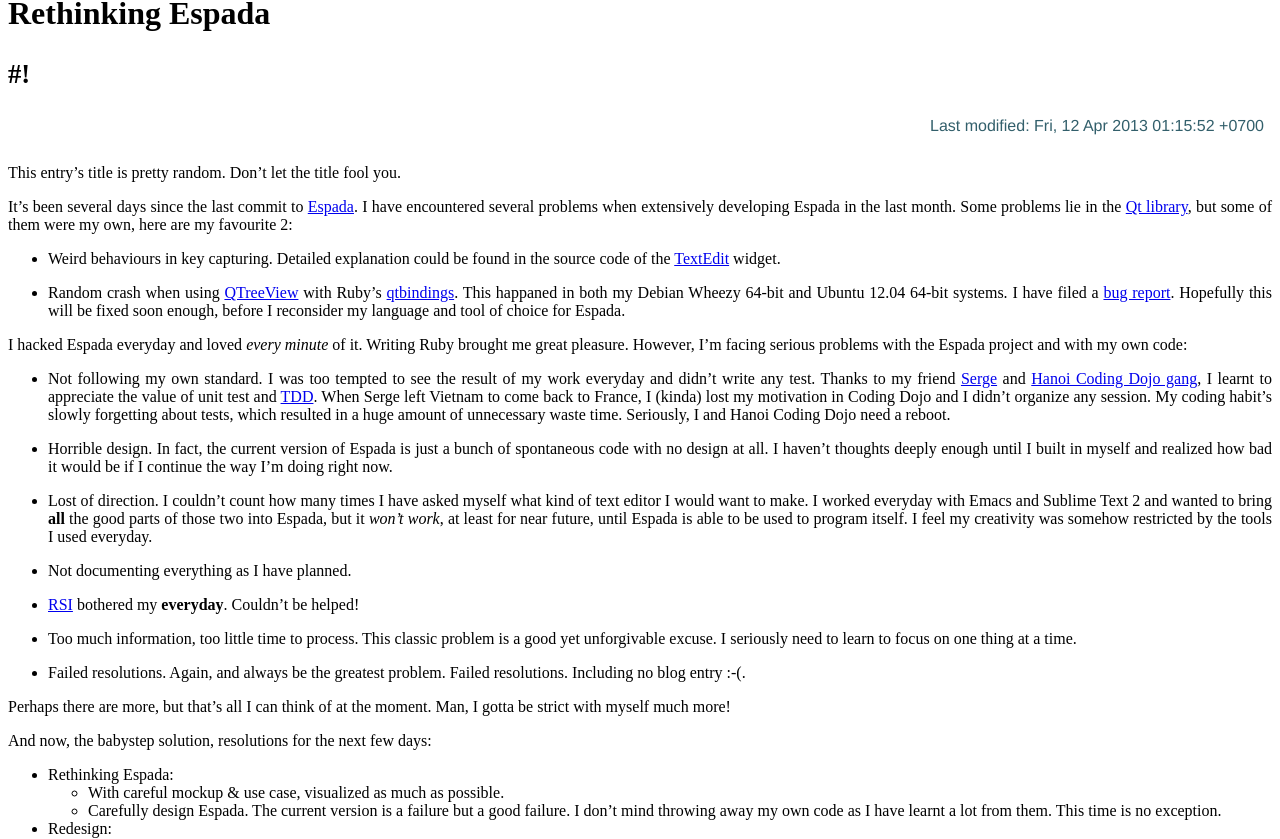
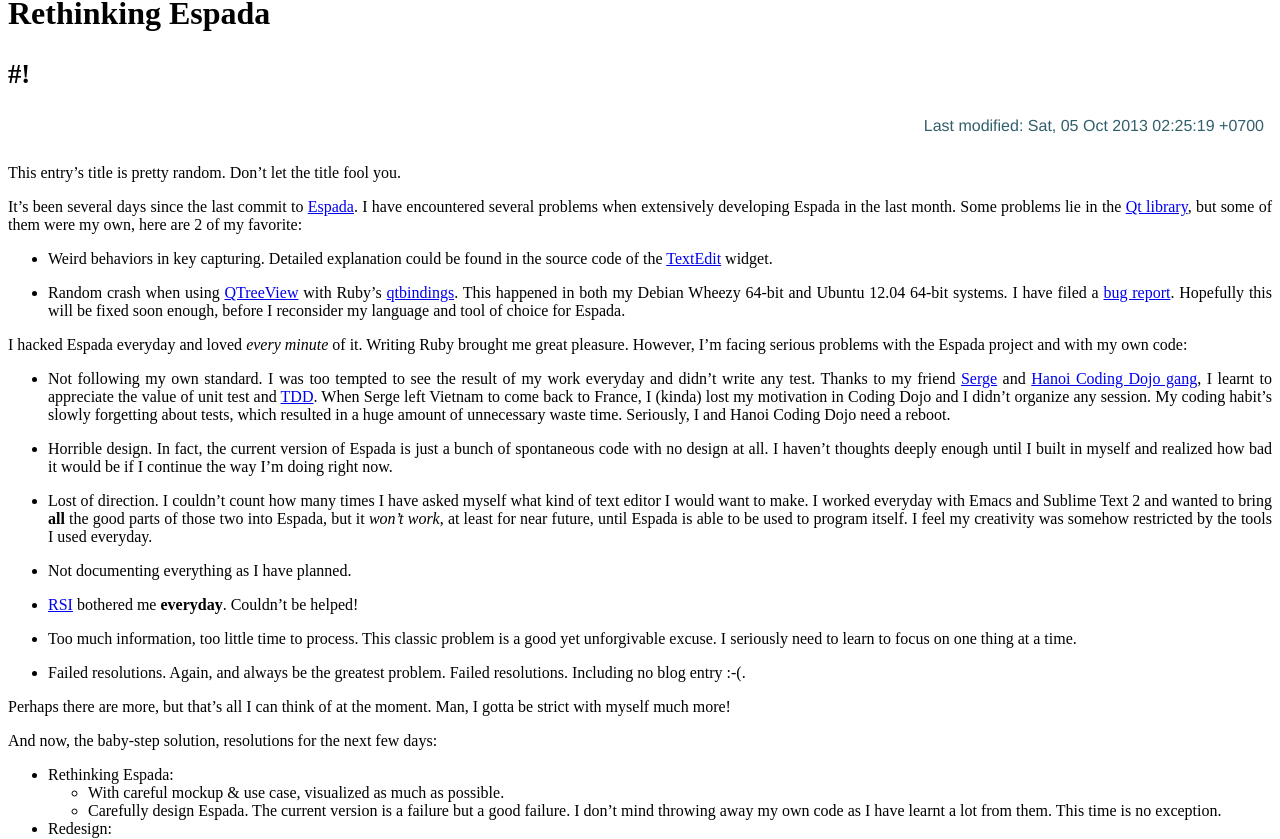
Before and after one commit to cmpitg/cmpitg.github.com, a Jekyll site: the page built from _posts/2013-04-12-rethinking-espada.md, in a window 1280 px wide. Shown: the part 158-997 px from the top of the page. Built offline with Jekyll 4.4.1, drawn with Linux system fonts in a browser that asks for light colours; Markdown is read by kramdown in place of the engine named in the settings; comment, search, counter and statistics services are not loaded.

Commit message:
Fix typo

```diff
--- a/_posts/2013-04-12-rethinking-espada.md
+++ b/_posts/2013-04-12-rethinking-espada.md
@@ -4,17 +4,17 @@
 tagline: "#!"
 category: Review
 tags: [espada]
-last_updated: Fri, 12 Apr 2013 01:15:52 +0700
+last_updated: Sat, 05 Oct 2013 02:25:19 +0700
 ---
 {% include JB/setup %}
 
 This entry's title is pretty random.  Don't let the title fool you.
 
-It's been several days since the last commit to [Espada](/projects/espada/).  I have encountered several problems when extensively developing Espada in the last month.  Some problems lie in the [Qt library](https://qt-project.org/), but some of them were my own, here are my favourite 2:
+It's been several days since the last commit to [Espada](/projects/espada/).  I have encountered several problems when extensively developing Espada in the last month.  Some problems lie in the [Qt library](https://qt-project.org/), but some of them were my own, here are 2 of my favorite:
 
-* Weird behaviours in key capturing.  Detailed explanation could be found in the source code of the [TextEdit](http://goo.gl/AhqcY) widget.
+* Weird behaviors in key capturing.  Detailed explanation could be found in the source code of the [TextEdit](http://goo.gl/AhqcY) widget.
 
-* Random crash when using [QTreeView](http://qt-project.org/doc/qt-4.8/qtreeview.html) with Ruby's [qtbindings](https://github.com/ryanmelt/qtbindings).  This happaned in both my Debian Wheezy 64-bit and Ubuntu 12.04 64-bit systems.  I have filed a [bug report](https://github.com/ryanmelt/qtbindings/issues/50).  Hopefully this will be fixed soon enough, before I reconsider my language and tool of choice for Espada.
+* Random crash when using [QTreeView](http://qt-project.org/doc/qt-4.8/qtreeview.html) with Ruby's [qtbindings](https://github.com/ryanmelt/qtbindings).  This happened in both my Debian Wheezy 64-bit and Ubuntu 12.04 64-bit systems.  I have filed a [bug report](https://github.com/ryanmelt/qtbindings/issues/50).  Hopefully this will be fixed soon enough, before I reconsider my language and tool of choice for Espada.
 
 I hacked Espada everyday and loved *every minute* of it.  Writing Ruby brought me great pleasure.  However, I'm facing serious problems with the Espada project and with my own code:
 
@@ -26,7 +26,7 @@
 
 * Not documenting everything as I have planned.
 
-* [RSI](http://en.wikipedia.org/wiki/Repetitive_stress_injury) bothered my **everyday**.  Couldn't be helped!
+* [RSI](http://en.wikipedia.org/wiki/Repetitive_stress_injury) bothered me **everyday**.  Couldn't be helped!
 
 * Too much information, too little time to process.  This classic problem is a good yet unforgivable excuse.  I seriously need to learn to focus on one thing at a time.
 
@@ -34,7 +34,7 @@
 
 Perhaps there are more, but that's all I can think of at the moment.  Man, I gotta be strict with myself much more!
 
-And now, the babystep solution, resolutions for the next few days:
+And now, the baby-step solution, resolutions for the next few days:
 
 * Rethinking Espada:
   - With careful mockup & use case, visualized as much as possible.
```
